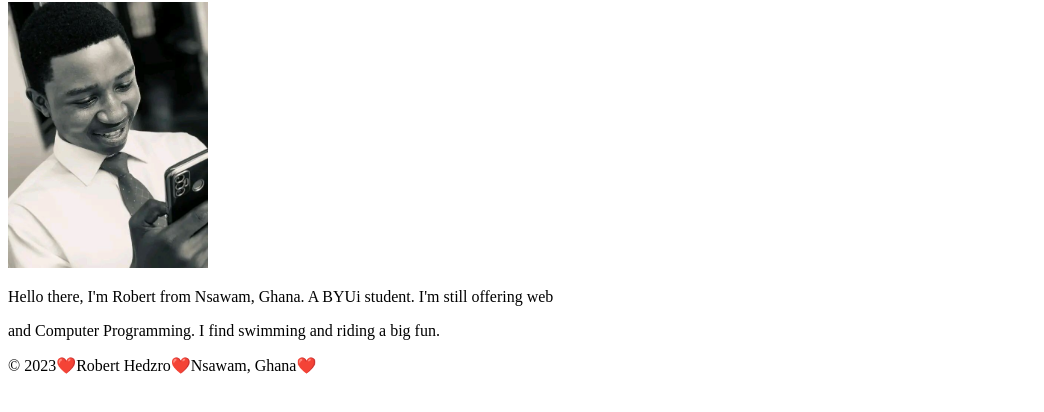
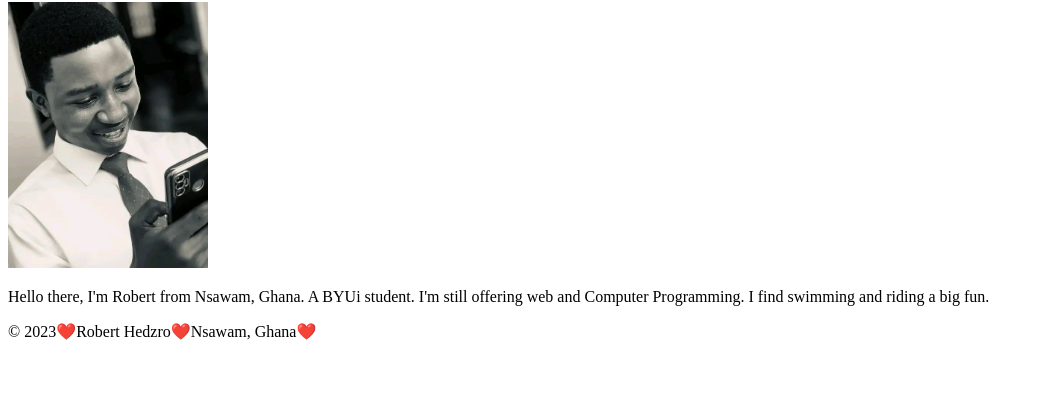
Before and after one commit to hedzro/wdd130, a plain HTML site: page index.html in a window 1280 px wide. Shown: the part 104-516 px from the top of the page, without its empty margins (0-1044 px from the left). Drawn offline with Linux system fonts and the light colour scheme.

Commit message:
removed paragraph tag

```diff
--- a/index.html
+++ b/index.html
@@ -16,8 +16,7 @@
     <main>
       <h1>Edegbe-Kissodi Robert Hedzro | WDD 130</h1>
       <img src="images/profile.jpg" alt="Robert Hedzro is my name" width="200"/>
-      <p>Hello there, I'm Robert from Nsawam, Ghana. A BYUi student. I'm still offering web</p>
-      <p> and Computer Programming. I find swimming and riding a big fun.</p>
+      <p>Hello there, I'm Robert from Nsawam, Ghana. A BYUi student. I'm still offering web and Computer Programming. I find swimming and riding a big fun.</p>
     </main>
     <footer>
       <p>© 2023❤️Robert Hedzro❤️Nsawam, Ghana❤️</p>
```
